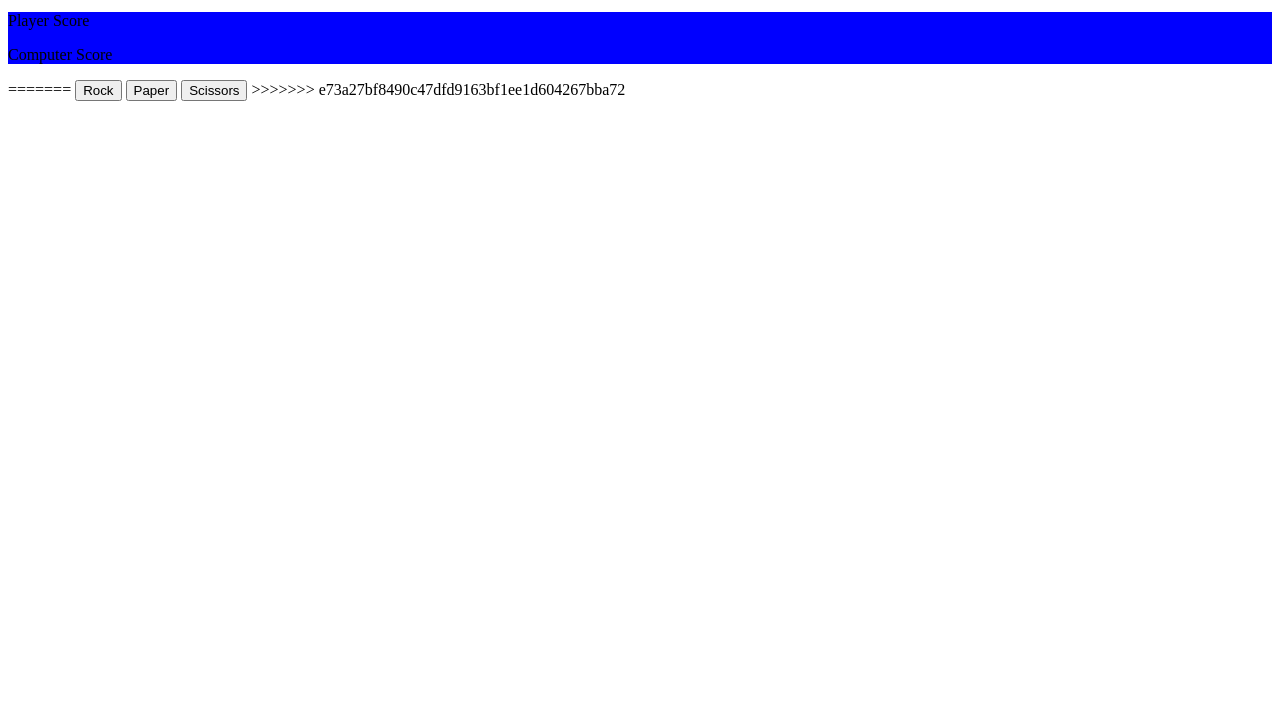
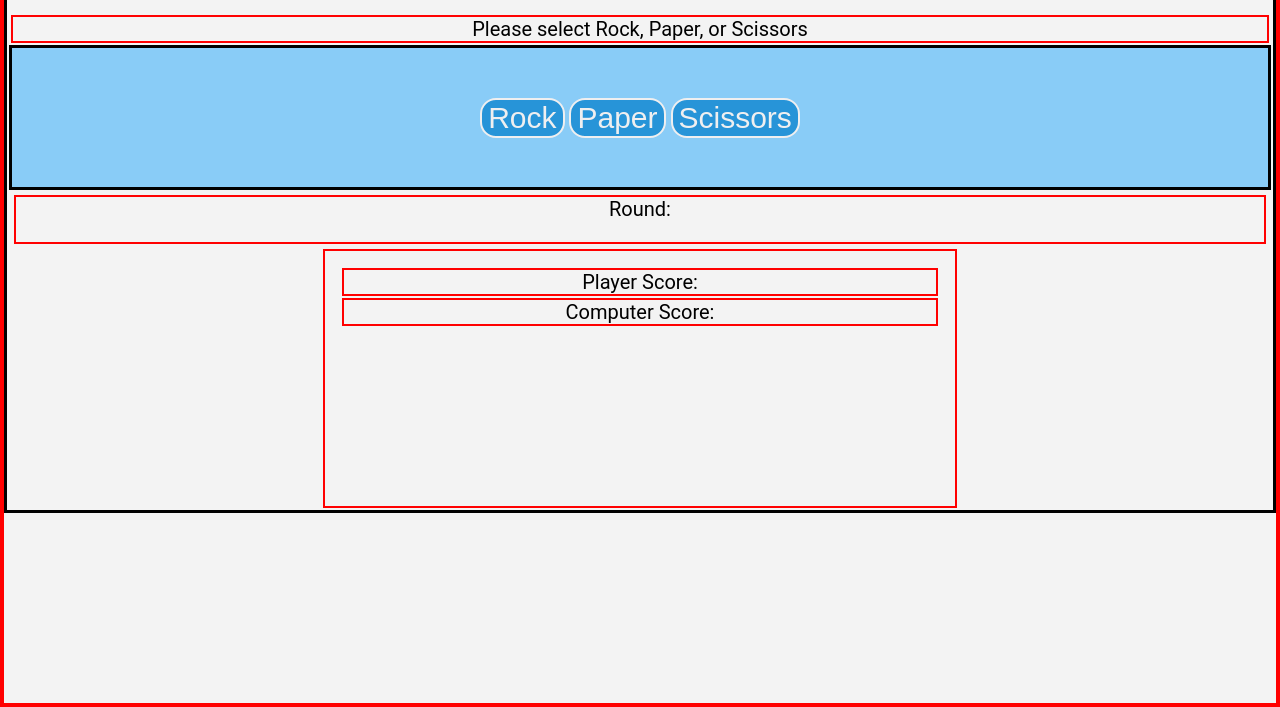
Before and after one commit to IllMind26/rock_paper_scissors, a plain HTML site: page index.html in a window 1280 px wide. Shown: the part 101-808 px from the top of the page. Drawn offline with Linux system fonts and the light colour scheme.

Commit message:
updated index.html and style.css

```diff
--- a/index.html
+++ b/index.html
@@ -4,36 +4,27 @@
 <head>
     <meta charset="utf-8">
     <title>Rock Paper Scissors</title>
-<<<<<<< HEAD
     <link href="style.css" rel="stylesheet" type="text/css">
     <script src="javascript.js" defer></script>
 </head>
 
 <body>
     <div class="container">
+        <h1>Rock Paper Scissors</h1>
         <p>Please select Rock, Paper, or Scissors</p>
-        <div>
+        <div id="buttons">
             <button class="rps">Rock</button>
             <button class="rps">Paper</button>
             <button class="rps">Scissors</button>
         </div>
-        <div class="rounds"></div>
+        <div class="rounds">Round:</div>
         <div class="score">
-            <p>Player Score</p>
-            <p>Computer Score</p>
+            <p>Player Score:</p>
+            <p>Computer Score:</p>
         </div>
     </div>
 
 
-=======
-    <script defer src="javascript.js"></script>
-</head>
-
-<body>
-    <button>Rock</button>
-    <button>Paper</button>
-    <button>Scissors</button>
->>>>>>> e73a27bf8490c47dfd9163bf1ee1d604267bba72
 </body>
 
 </html>
--- a/style.css
+++ b/style.css
@@ -1,3 +1,67 @@
-.container * {
-    background-color: blue;
-}
+ * {
+     border: 2px solid red;
+ }
+
+ html {
+     box-sizing: border-box;
+ }
+
+ body {
+     font-family: Roboto, sans-serif;
+     background-color: #F3F3F3;
+     min-height: 100vh;
+     display: flex;
+     margin: 0;
+ }
+
+ p {
+     margin: 2px;
+ }
+
+ .container {
+     display: flex;
+     flex-direction: column;
+     flex: 1;
+     text-align: center;
+     padding: 2px;
+     border: 3px solid black;
+     height: 600px;
+     width: 500px;
+     font-size: 20px;
+
+ }
+
+ #buttons {
+     display: block;
+     position: relative;
+     background-color: #89ccf7;
+     height: 200px;
+     text-align: center;
+     padding: 50px 0 0;
+     border: 3px solid black;
+     left: 50%;
+     transform: translateX(-50%);
+ }
+
+ .rps {
+     border-radius: 1rem;
+     background-color: #2794D8;
+     color: #EFEFF0;
+     border: 2px solid;
+     font-size: 1.5em;
+     color: #EFEFF0;
+
+ }
+
+ .score {
+     height: 500px;
+     width: 600px;
+     position: relative;
+     margin: auto;
+     padding: 15px;
+ }
+
+ .rounds {
+     height: 100px;
+     margin: 5px;
+ }
```
